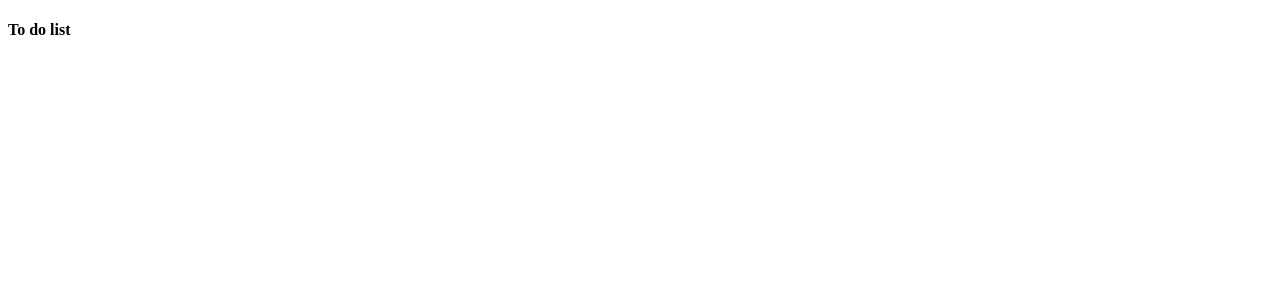
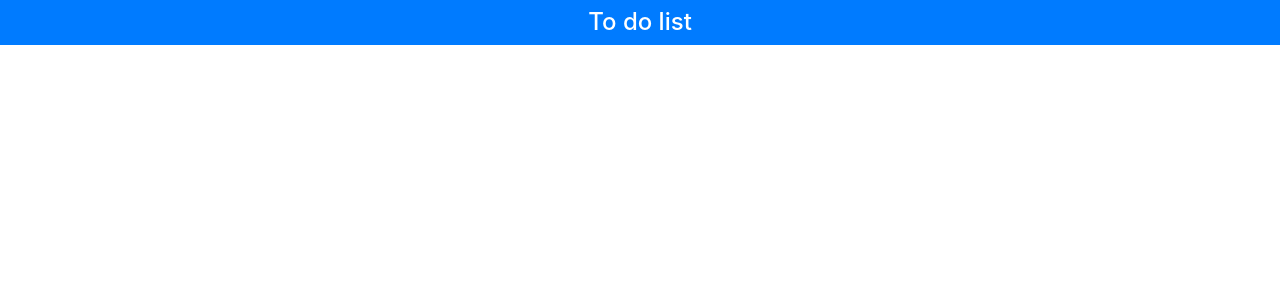
Before and after one commit to kathirr007/ProVue.js-2-Projects, a Vue app in the folder todo/: page / in a window 1280 px wide. Shown: the top 300 px of the page. Built offline with nearby package versions, Linux system fonts and the light colour scheme.

Commit message:
Added bootstratp 4 to the project

```diff
--- a/todo/package.json
+++ b/todo/package.json
@@ -8,6 +8,7 @@
     "lint": "vue-cli-service lint"
   },
   "dependencies": {
+    "bootstrap": "^4.1.3",
     "vue": "^2.5.17"
   },
   "devDependencies": {
--- a/todo/src/App.vue
+++ b/todo/src/App.vue
@@ -1,6 +1,6 @@
 <template>
   <div id="app">
-    <h4>
+    <h4 class="bg-primary p-2 text-white text-center">
       To do list
     </h4>
   </div>
--- a/todo/src/main.js
+++ b/todo/src/main.js
@@ -3,6 +3,8 @@ import App from './App.vue'
 
 Vue.config.productionTip = false
 
+import "bootstrap/dist/css/bootstrap.min.css";
+
 new Vue({
   render: h => h(App),
 }).$mount('#app')
```
Also changed, not shown: 1 other file (tests, documents, lock files or other folders).
